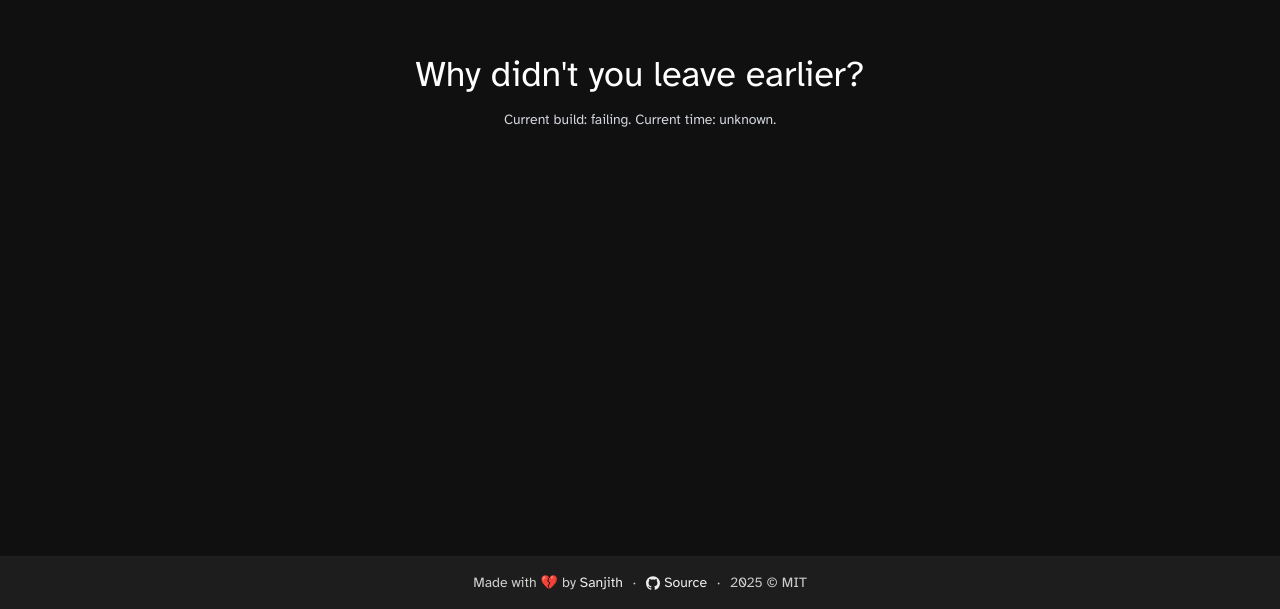
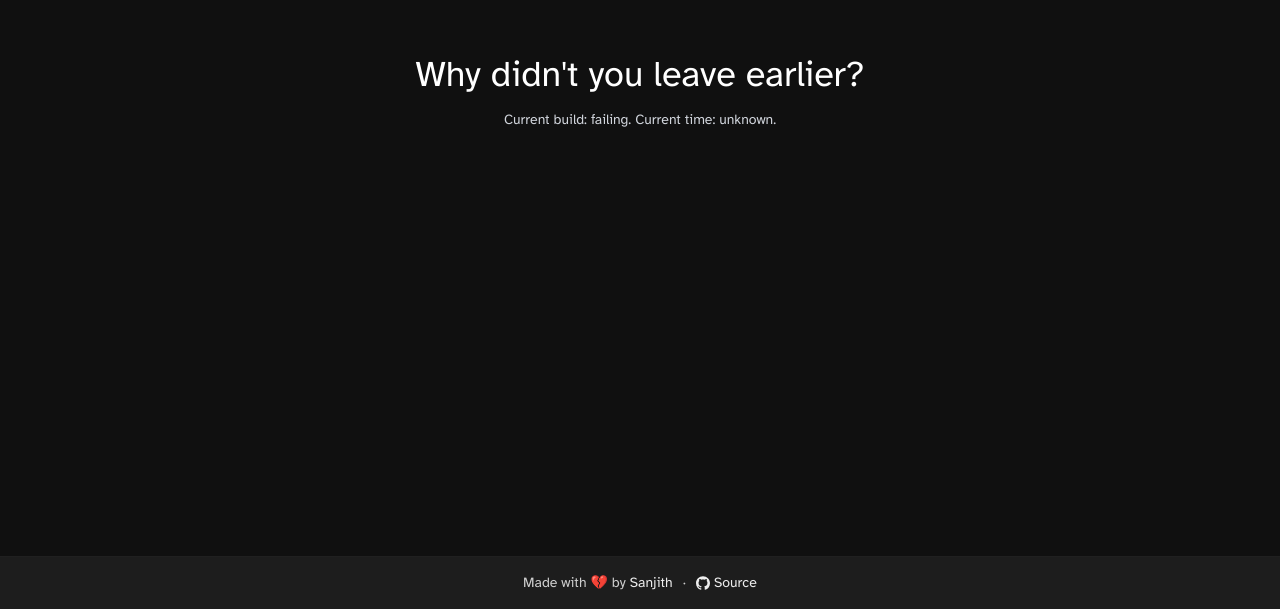
Before and after one commit to s4nj1th/accurate-clock, a React (Vite) app: page / in a window 1280 px wide. Shown: the part 308-917 px from the top of the page. Built offline with nearby package versions, Linux system fonts and the light colour scheme.

Commit message:
chore(ui): Remove copyright from footer

```diff
--- a/src/components/Footer.tsx
+++ b/src/components/Footer.tsx
@@ -25,7 +25,6 @@ export default function Footer() {
           <SiGithub />
           <span>Source</span>
         </a>
-        ·<span>{new Date().getFullYear()} &copy; MIT</span>
       </p>
     </footer>
   );
```
